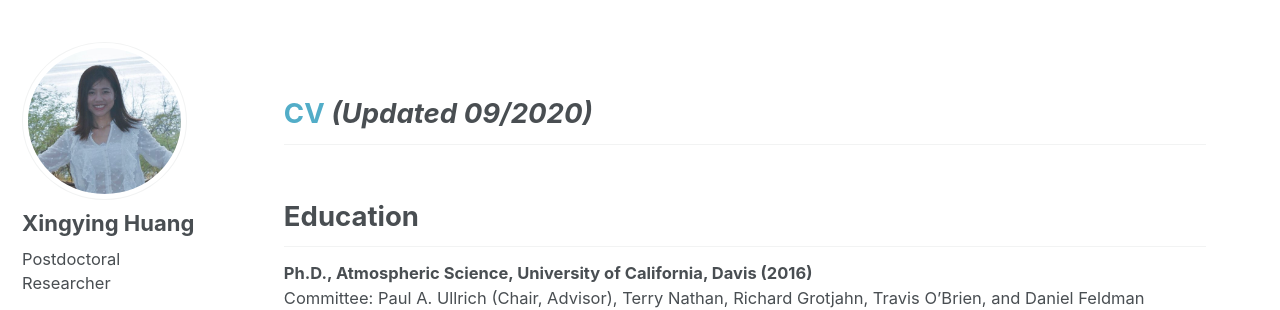
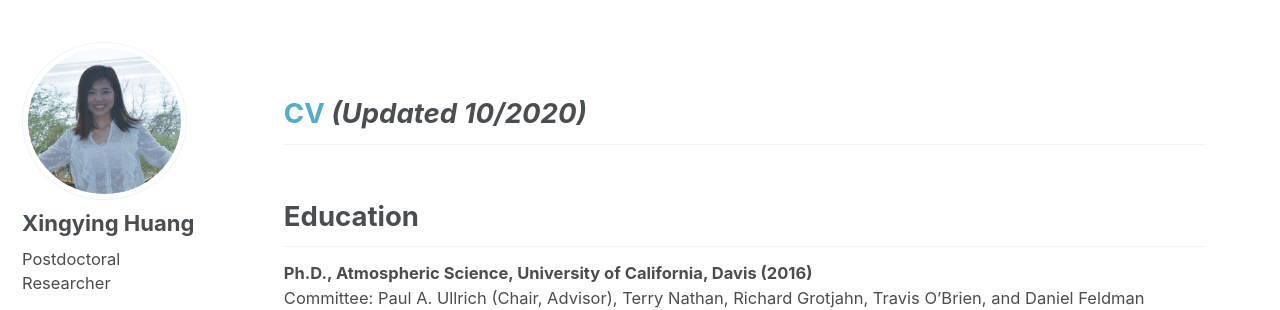
Before and after one commit to Xingyhuang/two_col_xingyhuang.github.io, a Jekyll site: the page built from _pages/cv.md, in a window 1280 px wide and 900 px high. Shown: the part 270-580 px from the top of the window. Built offline with Jekyll 4.4.1, drawn with Linux system fonts in a browser that asks for light colours.

Commit message:
Update cv.md

```diff
--- a/_pages/cv.md
+++ b/_pages/cv.md
@@ -8,7 +8,7 @@
 excerpt: ''
 
 ---
-## [CV](/assets/Huang_CV_0920.pdf) *(Updated 09/2020)*
+## [CV](/assets/Huang_CV.pdf) *(Updated 10/2020)*
 
 ## Education
 
```
